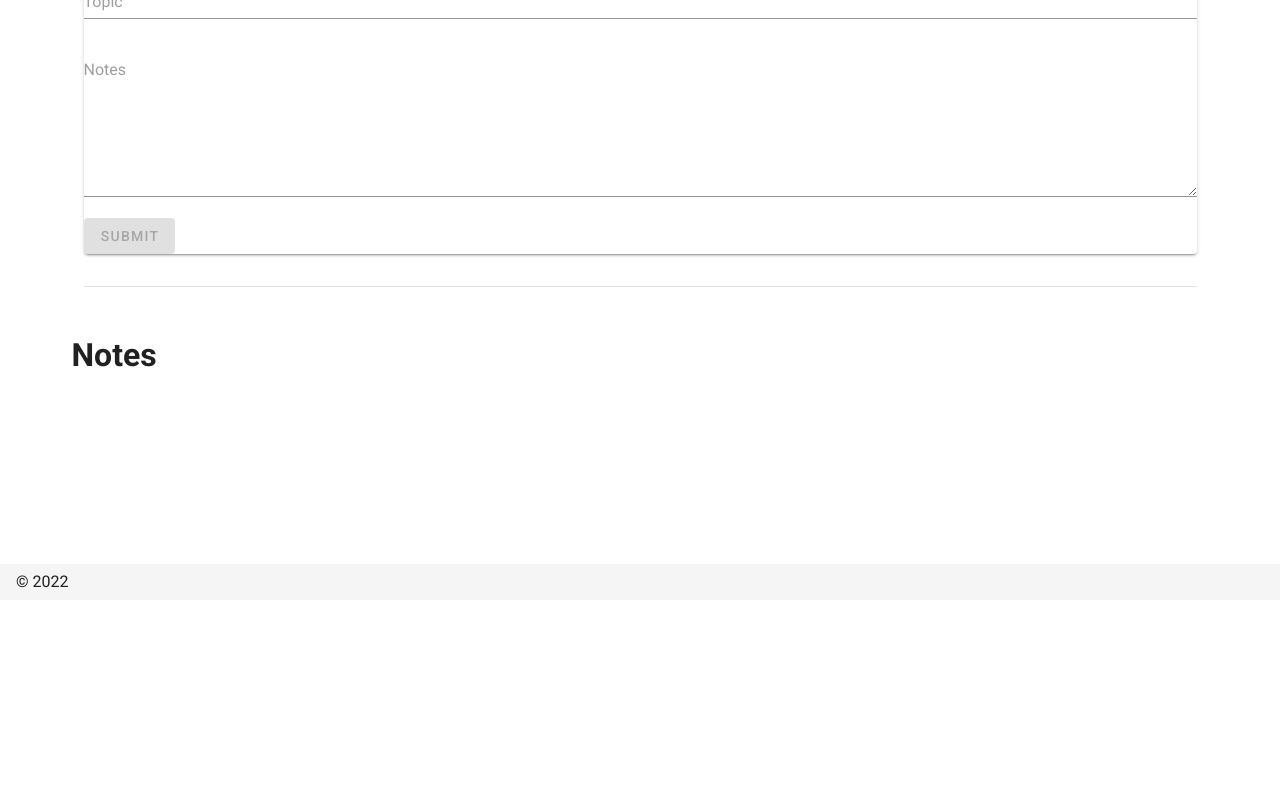
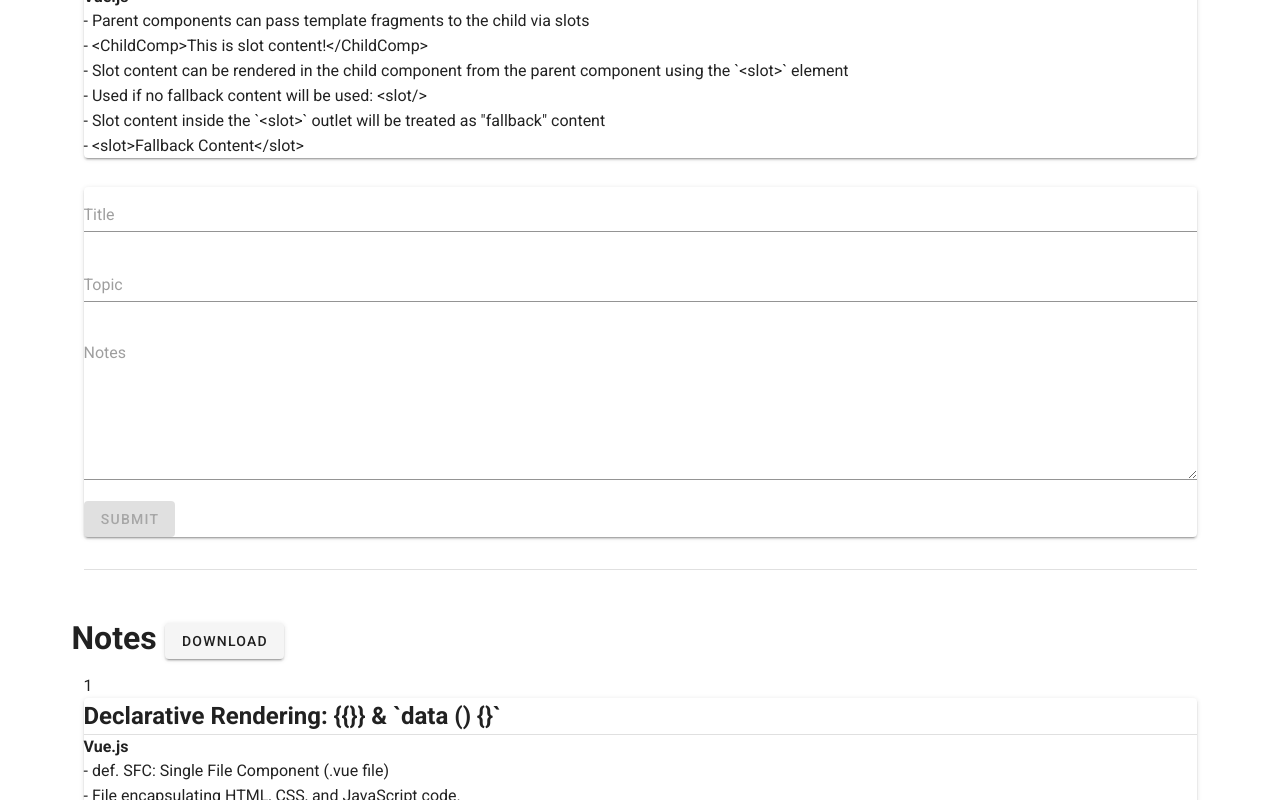
Before and after one commit to hiyaryan/ryanmeneses-dev, a Nuxt app: page / in a window 1280 px wide. Shown: the part 200-1000 px from the top of the page. Before the commit the page ends 800 px from the top, so only its background shows below. Built offline with nearby package versions, Linux system fonts and the light colour scheme.

Commit message:
Read notes from JSON file and download to JSON file.

```diff
--- a/components/NewNoteCard.vue
+++ b/components/NewNoteCard.vue
@@ -24,9 +24,10 @@ export default {
   emits: ['response'],
   data () {
     return {
+      id: 0,
       title: '',
       topic: '',
-      notes: ''
+      notes: []
     }
   },
   computed: {
@@ -39,7 +40,9 @@ export default {
     ...mapMutations(['addNoteCard']),
 
     submit () {
-      this.addNoteCard({ id: this.getNoteCards.length, title: this.title, topic: this.topic, notes: this.notes })
+      const notes = []
+      notes.push(...this.notes.split(/\r?\n/))
+      this.addNoteCard({ id: this.getNoteCards.length + 1, title: this.title, topic: this.topic, notes })
     }
   }
 }
--- a/components/NoteCards.vue
+++ b/components/NoteCards.vue
@@ -11,8 +11,8 @@
           </h2>
           <v-divider />
           <h4> {{ topic }} </h4>
-          <p>
-            {{ notes }}
+          <p v-for="note in notes" :key="note" class="p-notes">
+            {{ note }}
           </p>
         </v-card>
       </div>
@@ -37,8 +37,8 @@ export default {
       type: String
     },
     notes: {
-      default: '',
-      type: String
+      default: Array,
+      type: Array
     }
   }
 }
@@ -48,4 +48,8 @@ export default {
   .note-id {
     font-size: 1rem;
   }
+
+  .p-notes {
+    margin-bottom: 1px;
+  }
 </style>
--- a/components/SpotlightNoteCard.vue
+++ b/components/SpotlightNoteCard.vue
@@ -5,7 +5,9 @@
       <h2> {{ getNoteCards[getNoteCards.length - 1].title }} </h2>
       <v-divider />
       <h4> {{ getNoteCards[getNoteCards.length - 1].topic }} </h4>
-      <p> {{ getNoteCards[getNoteCards.length - 1].notes }} </p>
+      <p v-for="note in getNoteCards[getNoteCards.length - 1].notes" :key="note" class="p-notes">
+        {{ note }}
+      </p>
     </v-card>
   </v-container>
 </template>
@@ -22,5 +24,7 @@ export default {
 </script>
 
 <style scoped>
-
+  .p-notes {
+    margin-bottom: 1px;
+  }
 </style>
--- a/pages/index.vue
+++ b/pages/index.vue
@@ -2,10 +2,15 @@
   <v-container>
     <SpotlightNoteCard />
     <NewNoteCard />
-    <h1> Notes </h1>
+    <h1>
+      Notes
+      <v-btn @click="saveFile">
+        Download
+      </v-btn>
+    </h1>
     <NoteCards
       v-for="note in getNoteCards"
-      :id="note.id + 1"
+      :id="note.id"
       :key="note.id"
       :title="note.title"
       :topic="note.topic"
@@ -15,12 +20,25 @@
 </template>
 
 <script>
-import { mapGetters } from 'vuex'
+import { mapGetters, mapMutations } from 'vuex'
+import noteCards from 'static/notes.json'
 
 export default {
   name: 'IndexPage',
   computed: {
     ...mapGetters(['getNoteCards'])
+  },
+  mounted () {
+    this.setNoteCards(noteCards)
+  },
+  methods: {
+    ...mapMutations(['setNoteCards']),
+    saveFile () {
+      const a = document.createElement('a')
+      a.href = window.URL.createObjectURL(new Blob([JSON.stringify(this.getNoteCards)], { type: 'application/json' }))
+      a.download = 'notes.json'
+      a.click()
+    }
   }
 }
 </script>
--- a/store/index.js
+++ b/store/index.js
@@ -3,6 +3,9 @@ export const state = () => ({
 })
 
 export const mutations = {
+  setNoteCards (state, noteCards) {
+    state.noteCards = noteCards
+  },
   addNoteCard (state, card) {
     const newCard = { id: card.id, title: card.title, topic: card.topic, notes: card.notes }
     state.noteCards.push(newCard)
```
Also changed, not shown: static/notes.json (added, +1 -0 lines).
